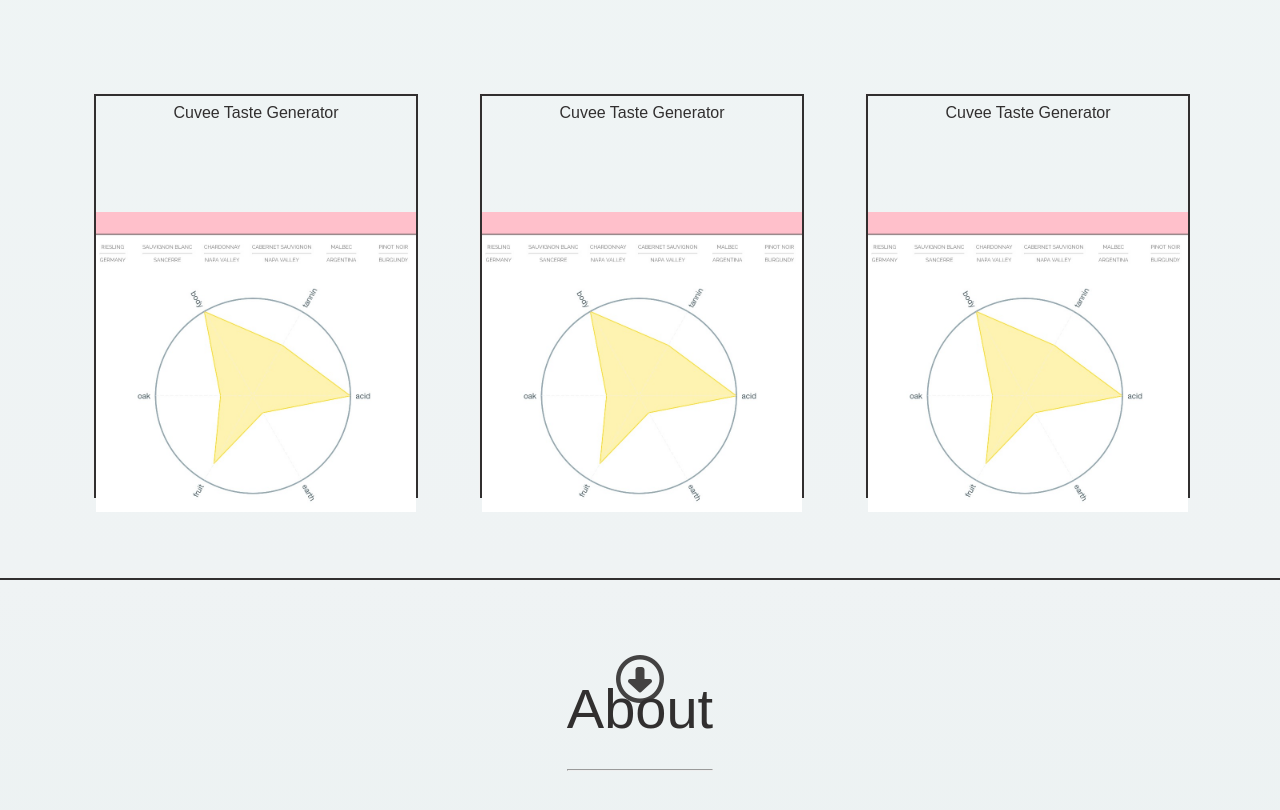
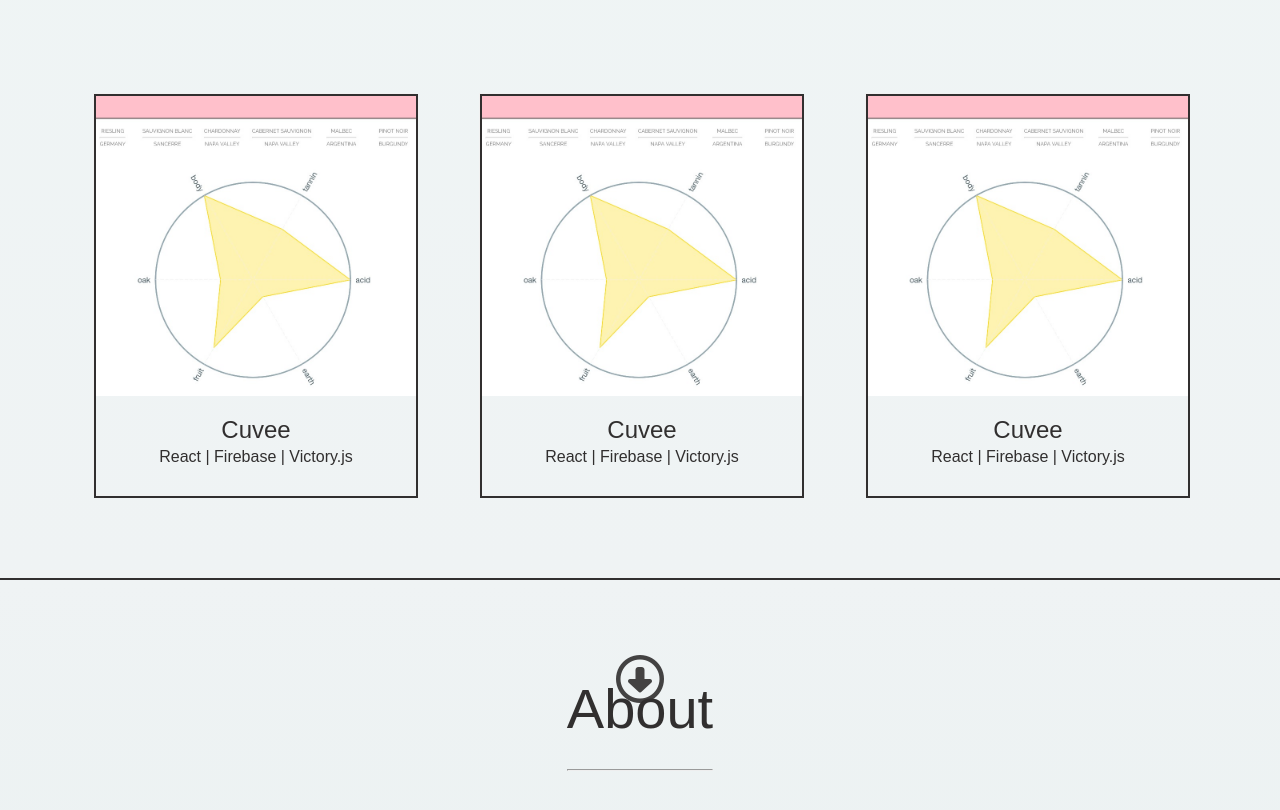
Before and after one commit to jonah-ullman/portfolio, a React app: page / in a window 1280 px wide. Shown: the part 1024-1834 px from the top of the page. Built offline with nearby package versions, Linux system fonts and the light colour scheme; a web font is replaced by a local one.

Commit message:
reformatted project cards, now include cover photo and buttons on back. need to fix the size on hover, the back of the card grows in size

```diff
--- a/client/components/Hero.js
+++ b/client/components/Hero.js
@@ -12,7 +12,7 @@ function Hero() {
           <div id="job-title">I'm a full-stack web developer.</div>
         </div>
         <a href="#projects">
-          <div id="projects-button">
+          <div className="projects-button">
             <div className="projects-link">View Projects</div>
             <i id="arrow" className="fas fa-arrow-down"></i>
           </div>
--- a/client/components/Navbar.js
+++ b/client/components/Navbar.js
@@ -4,9 +4,15 @@ function Navbar() {
   return (
     <div id="navbar">
       <div id="logo">JU</div>
-      <div className="nav-item">Projects</div>
-      <div className="nav-item">About</div>
-      <div className="nav-item">Contact</div>
+      <a href="#projects" className="nav">
+        <div className="nav-item">Projects</div>
+      </a>
+      <a href="#about" className="nav">
+        <div className="nav-item">About</div>
+      </a>
+      <a href="#contact" className="nav">
+        <div className="nav-item">Contact</div>
+      </a>
     </div>
   );
 }
--- a/client/components/ProjectCard.js
+++ b/client/components/ProjectCard.js
@@ -5,14 +5,29 @@ function ProjectCard(props) {
     <div className="project-card">
       <div className="project-card-inner">
         <div className="project-card-front">
-          <div className="project-card-header">
-            <div>Cuvee Taste Generator</div>
+          <div className="project-card-image" />
+          <div className="project-card-content">
+            <div className="project-title">Cuvee</div>
+            <div className="project-tech">React | Firebase | Victory.js</div>
           </div>
-          <div className="project-card-image"></div>
         </div>
         <div className="project-card-back">
-          <div>React, Firebase, Victory.js</div>
-          <div>Learn More</div>
+          <div className="project-card-button-container">
+            <a href="#projects">
+              <div className="project-card-button">
+                <div>Source Code</div>
+              </div>
+            </a>
+            <a href="#projects">
+              <div className="project-card-button">
+                <div>Demo</div>
+              </div>
+            </a>
+          </div>
+          <div className="project-card-description">
+            A tool to connect people with wines they'll enjoy based on the foods
+            they love, with data visualization to enhance the experience.
+          </div>
         </div>
       </div>
     </div>
--- a/public/style.css
+++ b/public/style.css
@@ -9,6 +9,7 @@ body,
   font-family: 'Muli', sans-serif;
   color: #312f2f;
   scroll-behavior: smooth;
+  box-sizing: border-box;
 }
 
 a {
@@ -18,6 +19,7 @@ a {
 
 #hero {
   background-image: url('/L.jpg');
+  background-repeat: no-repeat;
   height: 100%;
   width: 100%;
   display: flex;
@@ -79,7 +81,7 @@ a {
   animation-iteration-count: 1;
 }
 
-#projects-button {
+.projects-button {
   padding: 0.75rem;
   border: solid 0.15rem #312f2f;
   font-size: 1.25rem;
@@ -91,7 +93,7 @@ a {
   animation-iteration-count: 1;
 }
 
-#projects-button:hover {
+.projects-button:hover {
   cursor: pointer;
   /* background-color: #312f2f; */
   background-color: #aae089;
@@ -117,6 +119,12 @@ a {
   animation-iteration-count: 1;
 }
 
+.nav {
+  display: flex;
+  flex-direction: column;
+  justify-content: center;
+}
+
 #logo {
   border: solid 0.15rem #312f2f;
   padding: 1rem;
@@ -127,6 +135,7 @@ a {
   font-size: 3rem;
   color: #312f2f;
   opacity: 0.9;
+  margin-bottom: 3rem;
 }
 
 .down-arrow:hover {
@@ -183,6 +192,8 @@ a {
   text-align: center;
   transition: transform 0.8s;
   transform-style: preserve-3d;
+  max-width: 100%;
+  max-height: 100%;
 }
 
 .project-card:hover .project-card-inner {
@@ -196,6 +207,9 @@ a {
   height: 100%;
   -webkit-backface-visibility: hidden; /* Safari */
   backface-visibility: hidden;
+  transform: rotateX(0deg);
+  max-height: 100%;
+  max-width: 100%;
 }
 
 .project-card-front {
@@ -203,20 +217,76 @@ a {
 }
 
 .project-card-back {
-  transform: rotateY(180deg);
+  transform: rotateY(180deg); /* Firefox */
   border: solid 0.15rem #312f2f;
+  display: flex;
+  flex-direction: column;
+  align-items: center;
+  justify-content: center;
+  padding: 1rem;
 }
 
 .project-card-header {
   padding: 0.5rem;
   height: 25%;
+  font-size: 2rem;
+  display: flex;
+  flex-direction: column;
+  justify-content: center;
+  background-color: #aae089;
+  color: white;
+}
+
+.project-card-description {
+  margin-top: 2rem;
 }
 
 .project-card-image {
+  width: 100%;
+  height: 75%;
+  max-width: 100%;
+  max-height: 75%;
+  overflow: hidden;
   background-image: url('/cuvee.jpg');
   background-size: 100%;
-  width: 100%;
-  height: 75%;
+}
+
+.project-title {
+  font-size: 1.5rem;
+}
+
+.project-card-content {
+  height: 25%;
+  padding: 1rem;
+}
+
+.project-card-content div {
+  margin: 0.25rem;
+}
+
+.project-card-button {
+  width: 8rem;
+  padding: 0.75rem;
+  border: solid 0.15rem #312f2f;
+  font-size: 1.25rem;
+  text-align: center;
+  margin: 1rem;
+}
+
+.project-card-button:hover {
+  cursor: pointer;
+  /* background-color: #312f2f; */
+  background-color: #aae089;
+  border: solid 0.15rem #aae089;
+  color: white;
+  transition: 0.4s;
+}
+
+.project-card-button-container {
+  display: flex;
+  flex-direction: column;
+  justify-content: space-around;
+  align-items: center;
 }
 
 #about {
```
